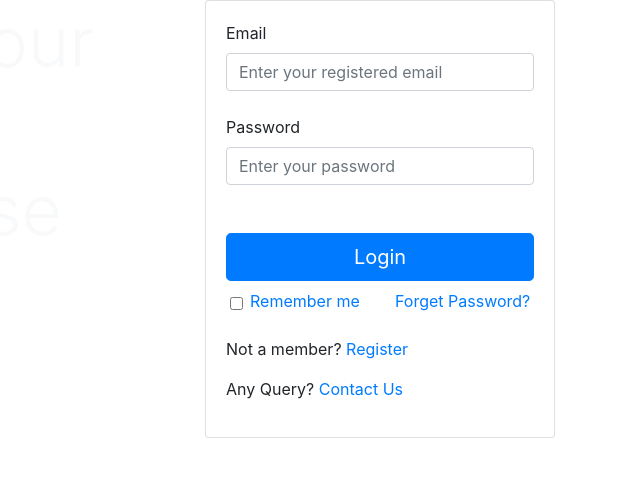
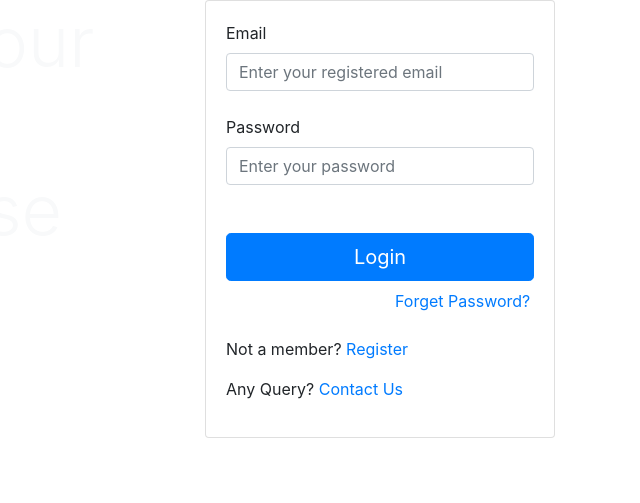
Before and after one commit to Haadi-kp/MCA-MiniProject, a Flask app: page / in a window 1280 px wide. Shown: the part 56-559 px from the top of the page, without its empty margins (640-1280 px from the left). Run offline with Flask 3, Linux system fonts and the light colour scheme.

```diff
--- a/Personal-finance-management-system/templates/login.html
+++ b/Personal-finance-management-system/templates/login.html
@@ -1,3 +1,4 @@
+
 <!doctype html>
 <html lang="en">
   <head>
@@ -50,8 +51,8 @@
                 <div class="row">
                     <div class="col my-1">
                             <div class="form-check m-1">
-                            <input class="form-check-input my-2" type="checkbox" value="" id="form2Example31"/>
-                            <label class="form-check-label text-primary" for="form2Example31"> Remember me </label>
+<!--                            <input class="form-check-input my-2" type="checkbox" value="" id="form2Example31"/>-->
+<!--                            <label class="form-check-label text-primary" for="form2Example31"> Remember me </label>-->
                         </div>
                     </div>
                     <div class="col">
```
